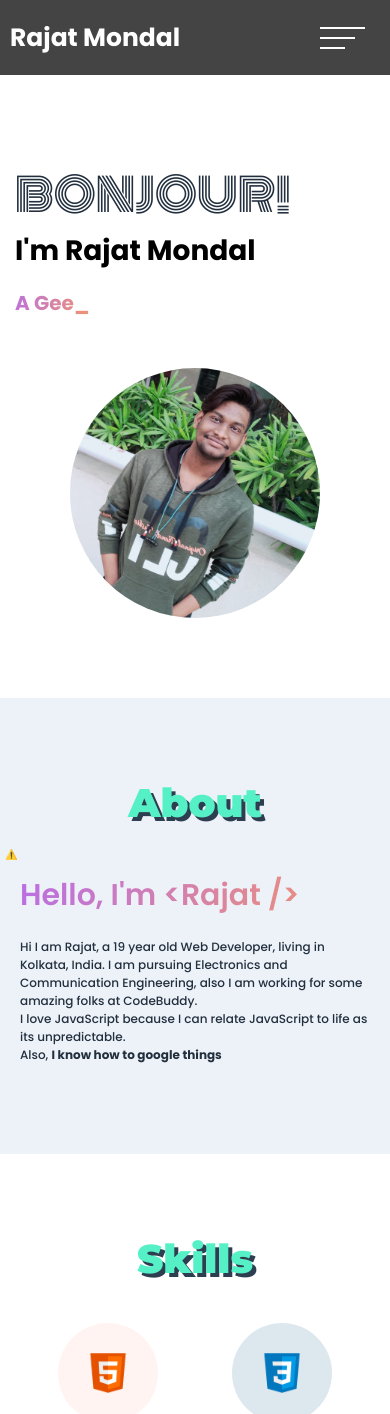
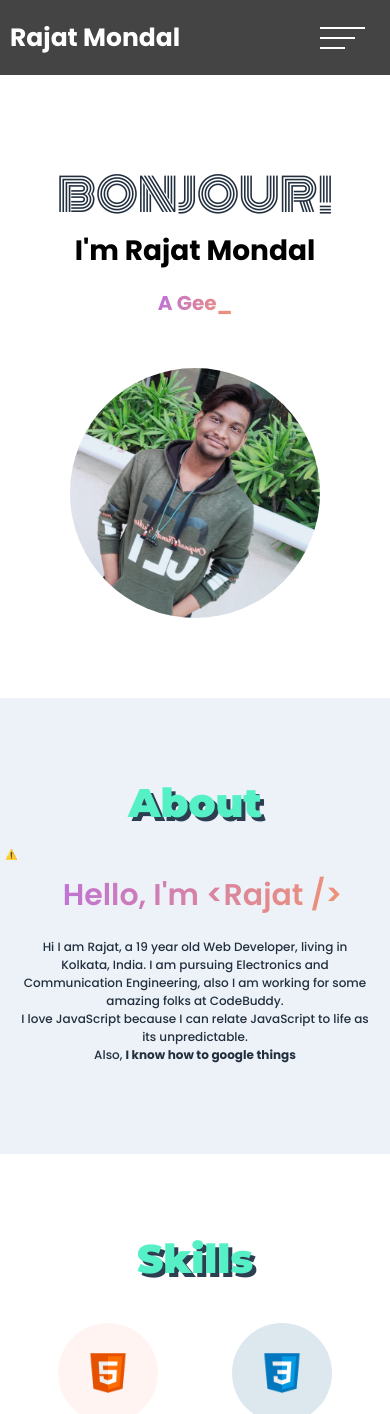
Before and after one commit to hyvip-ai/new_portfolio, a Next.js app: page / in a window 390 px wide. Shown: the top 1414 px of the page. Built offline with nearby package versions, Linux system fonts and the light colour scheme; no server answers.

Commit message:
Alignment issue fixed

```diff
--- a/styles/about.module.css
+++ b/styles/about.module.css
@@ -1,11 +1,14 @@
 .heading {
-  font-size: 3.7rem;
+  font-size: 3.5rem;
   font-weight: 600;
   text-align: center;
   background: linear-gradient(103.22deg, #ae67fa -13.86%, #f49867 99.55%),
     linear-gradient(0deg, #ffffff, #ffffff);
-  -webkit-background-clip: text;
+  background-clip: text;
   -webkit-text-fill-color: transparent;
+  text-align: left;
+  padding: 1rem 0rem;
+  padding-left: 1.5rem;
 }
 
 .para {
@@ -13,10 +16,6 @@
   color: #222f3e;
   padding: 1rem 1.5rem;
   text-align: left;
-}
-.heading {
-  text-align: left;
-  padding: 1rem 1.5rem;
 }
 
 @media (max-width: 768px) {
@@ -26,6 +25,12 @@
   }
   .row {
     flex-wrap: wrap;
+  }
+  .para {
+    text-align: center;
+  }
+  .heading {
+    text-align: center;
   }
 }
 
--- a/styles/banner.module.css
+++ b/styles/banner.module.css
@@ -108,6 +108,9 @@
   .col h3 {
     font-size: 3.5rem;
   }
+  .banner .row .first_col {
+    align-items: center;
+  }
 }
 @media (max-width: 600px) {
   .col h1 {
```
